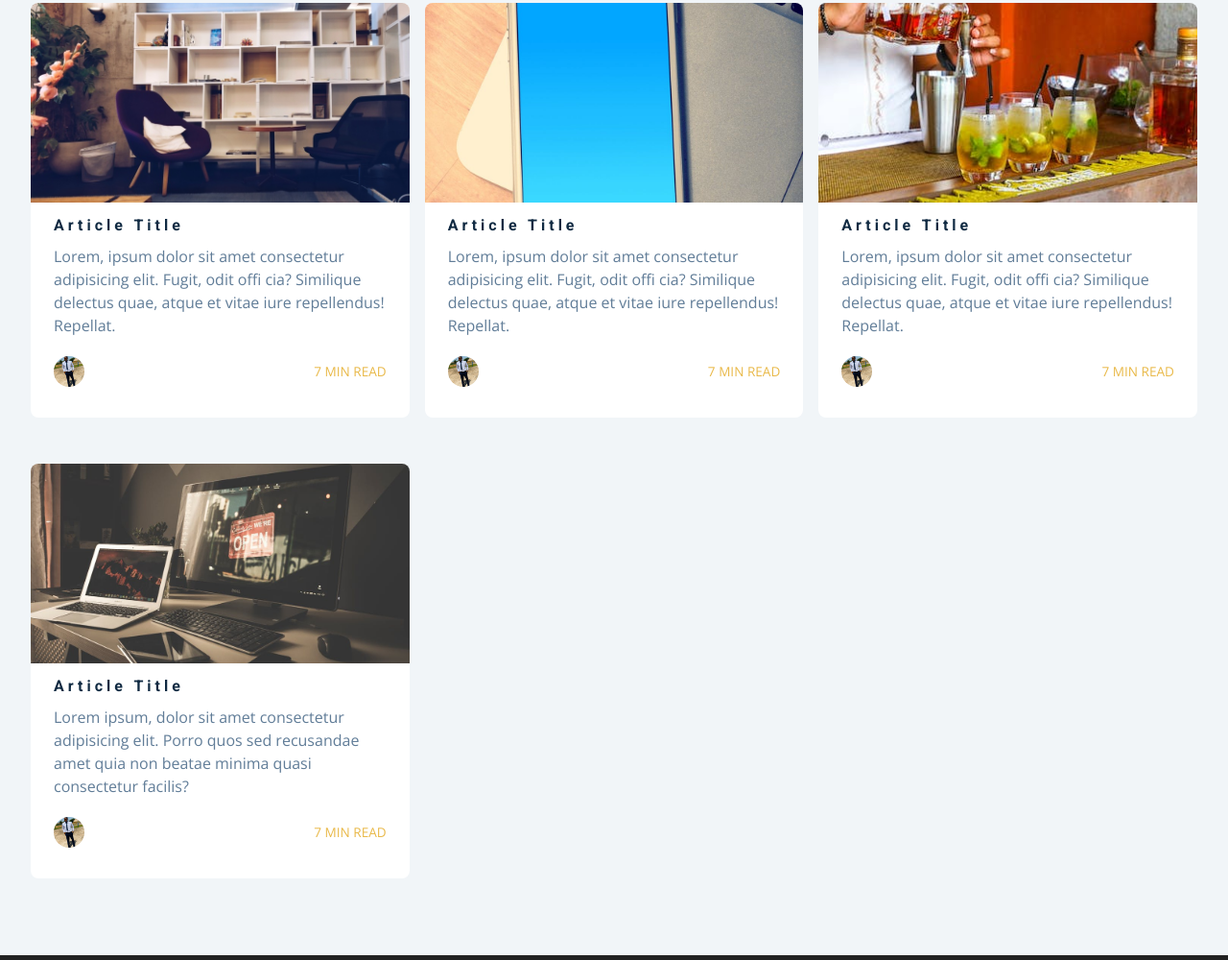
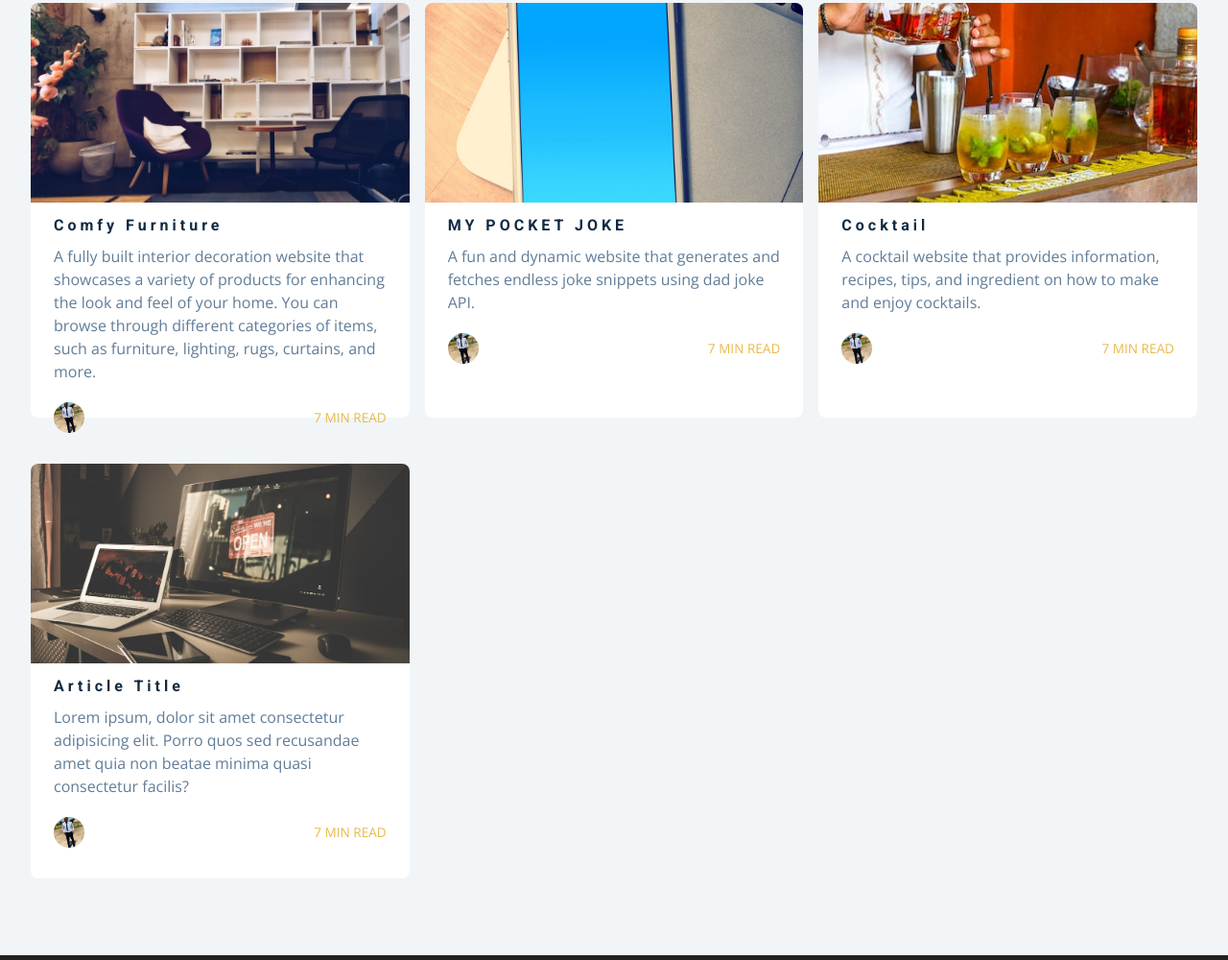
Before and after one commit to macanthonychukwuemeka/MY_HTML_PORTFOLIO, a plain HTML site: page index.html in a window 1280 px wide. Shown: the part 3892-4892 px from the top of the page at 96% size. Drawn offline with nearby package versions, Linux system fonts and the light colour scheme.

Commit message:
product project updates

```diff
--- a/index.html
+++ b/index.html
@@ -558,10 +558,11 @@
 
                   <div class="card-info">
 
-                  <h4>article title</h4>
-                  <p>Lorem, ipsum dolor sit amet consectetur adipisicing elit.
-                     Fugit, odit offi cia? Similique delectus quae, atque et vitae
-                     iure repellendus! Repellat.
+                  <h4>comfy furniture</h4>
+                  <p>A fully built interior decoration website that showcases a
+                variety of products for enhancing the look and feel of your
+                home. You can browse through different categories of items, such
+                as furniture, lighting, rugs, curtains, and more.
                     </p>
                      <div class="card-footer">
                       <img src="./images/hero-img-small.jpeg" alt="author image">
@@ -574,7 +575,8 @@
 
                     <!--back of card card-->
             <article class="card-side card-back">
-                  <button class="btn">read more</button>
+                  <a
+                href="https://mac-e-commerce-site.netlify.app/"><button class="btn">view project</button> </a>
             </article>
           </div>
 
@@ -585,10 +587,10 @@
             <img src="./images/project-2.jpeg" alt="">
 
             <div class="card-info">
-            <h4>article title</h4>
-            <p>Lorem, ipsum dolor sit amet consectetur adipisicing elit.
-               Fugit, odit offi cia? Similique delectus quae, atque et vitae
-               iure repellendus! Repellat.
+            <h4>MY POCKET JOKE</h4>
+            <p>
+              A fun and dynamic website that generates and fetches endless
+              joke snippets using dad joke API.
               </p>
                 <div class="card-footer">
                 <img src="./images/hero-img-small.jpeg" alt="author image">
@@ -601,7 +603,8 @@
 
               <!--back of card card-->
       <article class="card-side card-back">
-            <button class="btn">read more</button>
+            <a
+                href="https://macanthonygreat-dad-jokes.netlify.app/"><button class="btn">view project</button> </a>
       </article>
       </div>
                     <!--end of back card-->
@@ -613,10 +616,10 @@
         <img src="./images/project-3.jpeg" alt="">
 
         <div class="card-info">
-        <h4>article title</h4>
-        <p>Lorem, ipsum dolor sit amet consectetur adipisicing elit.
-           Fugit, odit offi cia? Similique delectus quae, atque et vitae
-           iure repellendus! Repellat.
+        <h4>Cocktail</h4>
+        <p>
+          A cocktail website that provides information, recipes, tips, and
+                ingredient on how to make and enjoy cocktails.
           </p>
             <div class="card-footer">
             <img src="./images/hero-img-small.jpeg" alt="author image">
@@ -629,7 +632,9 @@
 
           <!--back  card-->
   <article class="card-side card-back">
-        <button class="btn">read more</button>
+
+         <a
+          href="https://macanthonygreat-dad-jokes.netlify.app/"><button class="btn">view project</button> </a>
   </article>
             <!-- end back card-->
   </div>
```
Also changed, not shown: projects.html (+62 -36 lines).
